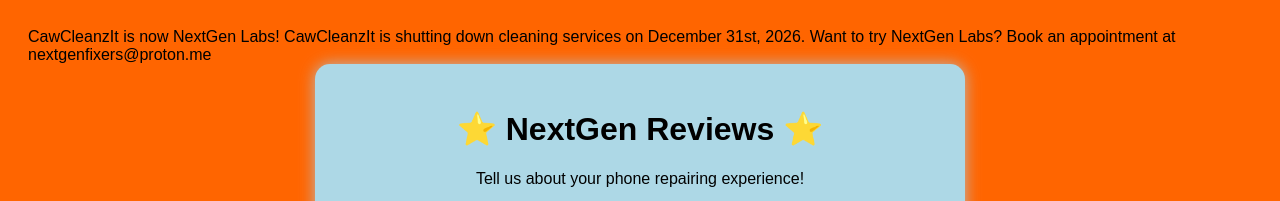
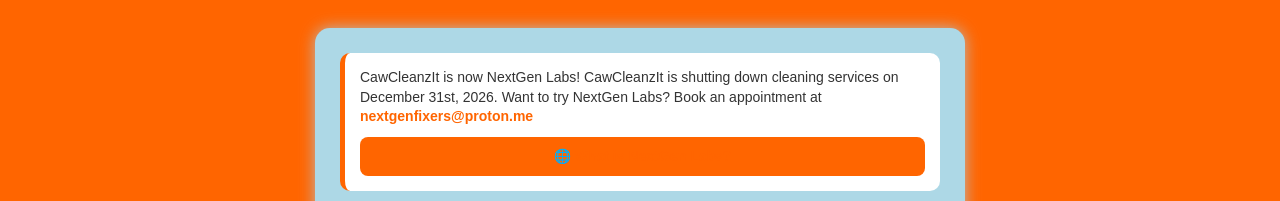
Before and after one commit to crowcawcaw88/CawCleanzIt, a website: page CawCleanzIt/index.html in a window 1280 px wide. Shown: the top 201 px of the page. Drawn offline with Linux system fonts and the light colour scheme.

Commit message:
Update index.html

```diff
--- a/CawCleanzIt/index.html
+++ b/CawCleanzIt/index.html
@@ -1,4 +1,3 @@
-CawCleanzIt is now NextGen Labs! CawCleanzIt is shutting down cleaning services on December 31st, 2026. Want to try NextGen Labs? Book an appointment at nextgenfixers@proton.me
 <!DOCTYPE html>
 <html>
 <head>
@@ -20,6 +19,46 @@
     padding: 25px;
     border-radius: 15px;
     box-shadow: 0 0 15px #bbb;
+}
+
+.announcement-banner {
+    background: #fff;
+    padding: 15px;
+    border-radius: 10px;
+    border-left: 5px solid #FF6500;
+    margin-bottom: 20px;
+    font-size: 14px;
+    line-height: 1.4;
+    color: #333;
+}
+
+.announcement-banner a {
+    color: #FF6500;
+    font-weight: bold;
+    text-decoration: none;
+}
+
+.announcement-banner a:hover {
+    text-decoration: underline;
+}
+
+.info-btn {
+    display: block;
+    width: 100%;
+    box-sizing: border-box;
+    margin-top: 10px;
+    padding: 10px;
+    background: #FF6500;
+    color: white;
+    text-align: center;
+    text-decoration: none;
+    font-weight: bold;
+    border-radius: 8px;
+    font-size: 14px;
+}
+
+.info-btn:hover {
+    background: #e05500;
 }
 
 h1 {
@@ -93,6 +132,11 @@
 <body>
 
 <div class="box">
+
+<div class="announcement-banner">
+    CawCleanzIt is now NextGen Labs! CawCleanzIt is shutting down cleaning services on December 31st, 2026. Want to try NextGen Labs? Book an appointment at <a href="mailto:nextgenfixers@proton.me">nextgenfixers@proton.me</a>
+    <a href="https://nextgenfixers.vercel.app" target="_blank" class="info-btn">🌐 What is NextGen Labs?</a>
+</div>
 
 <h1>⭐ NextGen Reviews ⭐</h1>
 
```
